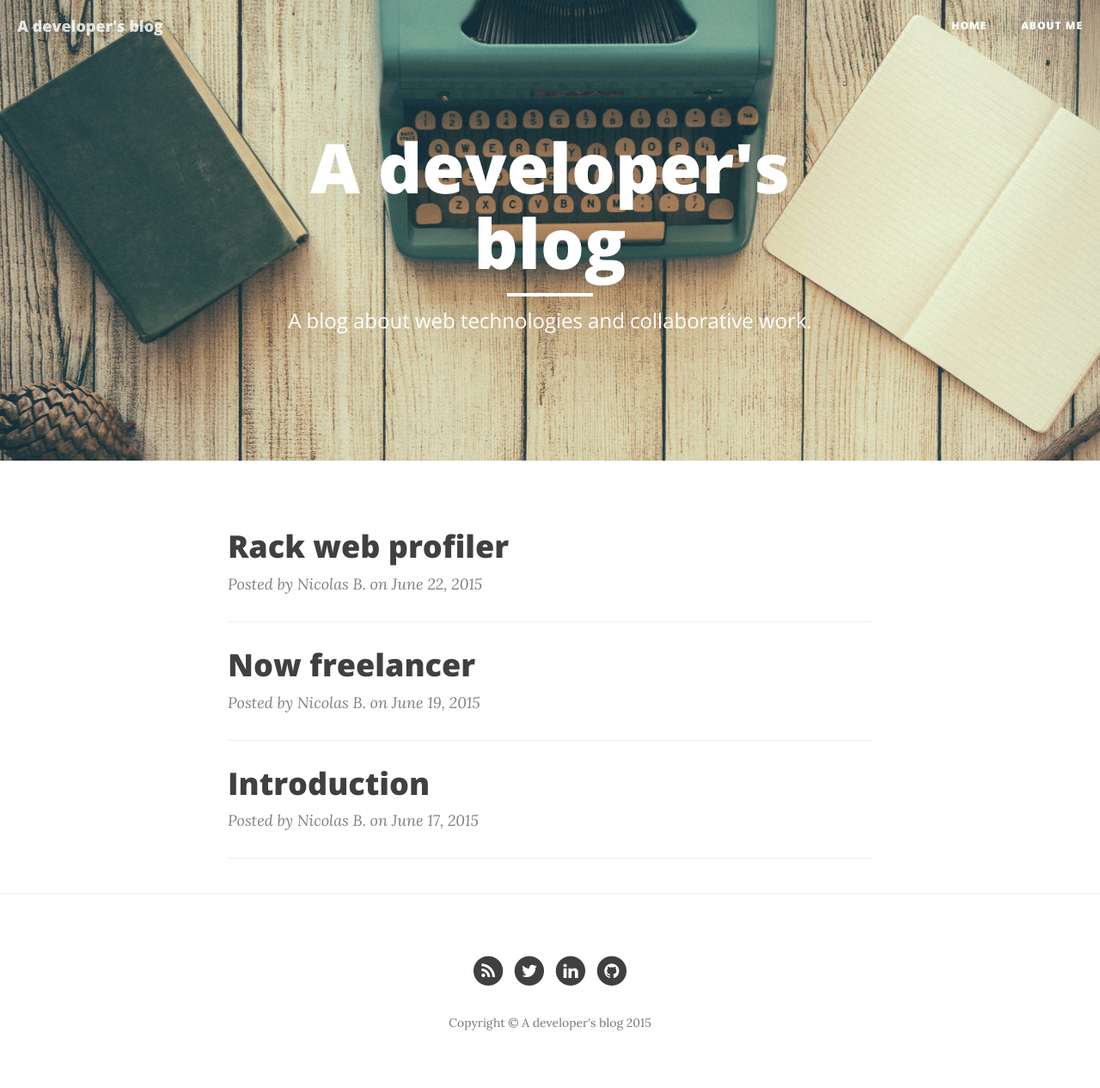
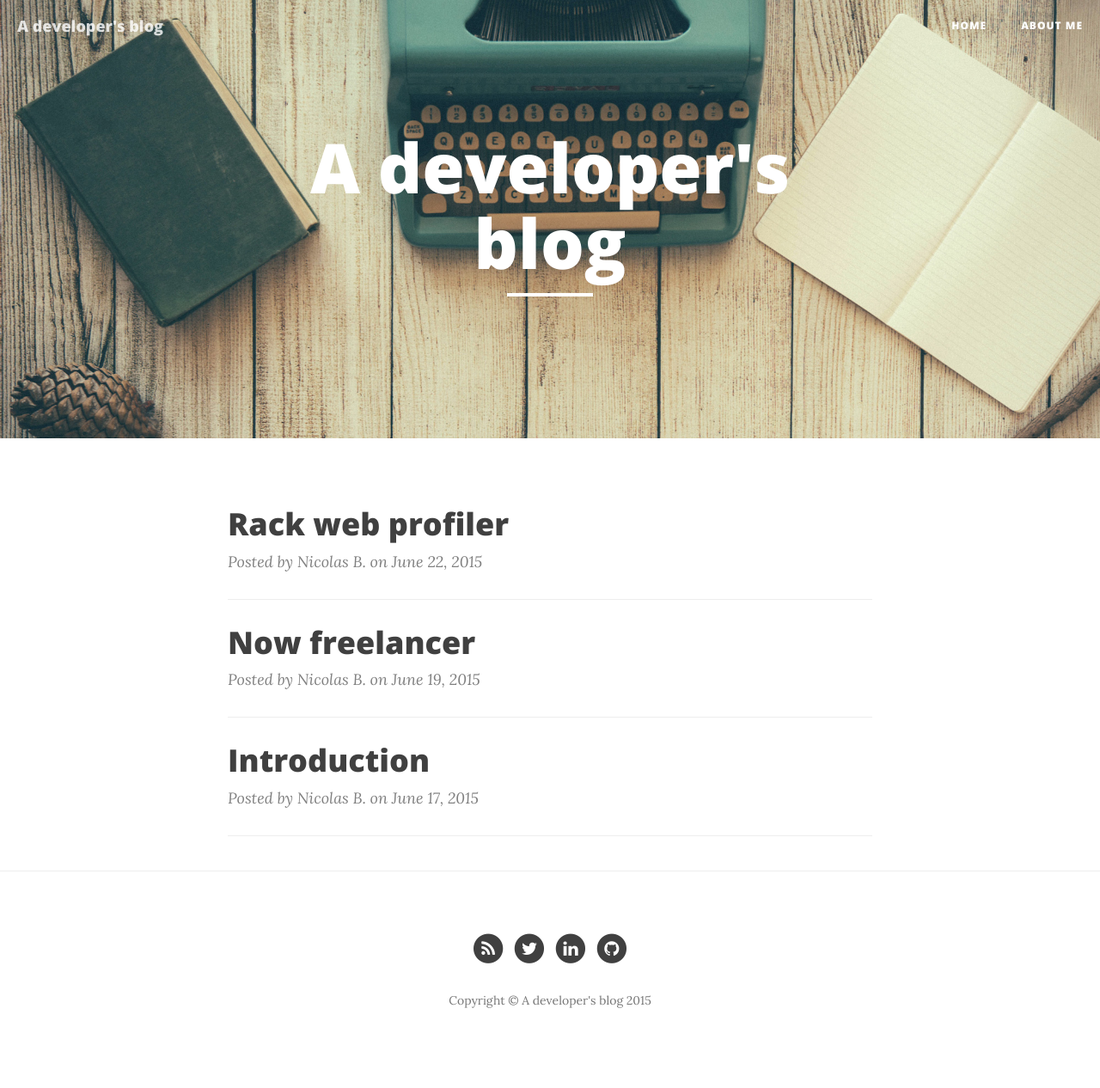
Before and after one commit to nicolas-brousse/blog.nicolas-brousse.fr, a Jekyll site: the page built from index.html, in a window 1280 px wide. Shown: the whole page at 86% size. Built offline with Jekyll 4.4.1, drawn with Linux system fonts in a browser that asks for light colours; nearby versions of some CDN libraries; the list of posts is cut into pages by our own code; after the commit the page ends 1240 px from its top, so only the background shows below that.

Commit message:
Deploy 2015-07-06 15:32:02 +0200

```diff
--- a/_layouts/page.html
+++ b/_layouts/page.html
@@ -10,7 +10,9 @@ layout: default
                 <div class="site-heading">
                     <h1>{% if page.title %}{{ page.title }}{% else %}{{ site.title }}{% endif %}</h1>
                     <hr class="small">
+                {% if page.description %}
                     <span class="subheading">{{ page.description }}</span>
+                {% endif %}
                 </div>
             </div>
         </div>
--- a/index.html
+++ b/index.html
@@ -1,6 +1,5 @@
 ---
 layout: page
-description: "A blog about web technologies and collaborative work."
 header-img: "assets/img/pages/home/banner.jpg"
 permalink: /
 ---
```
